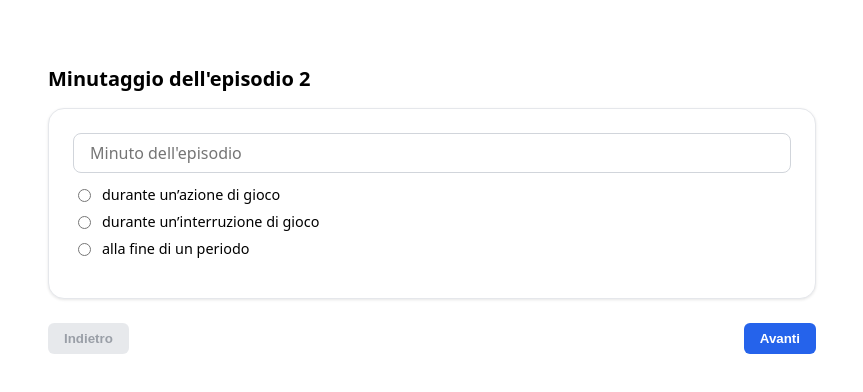
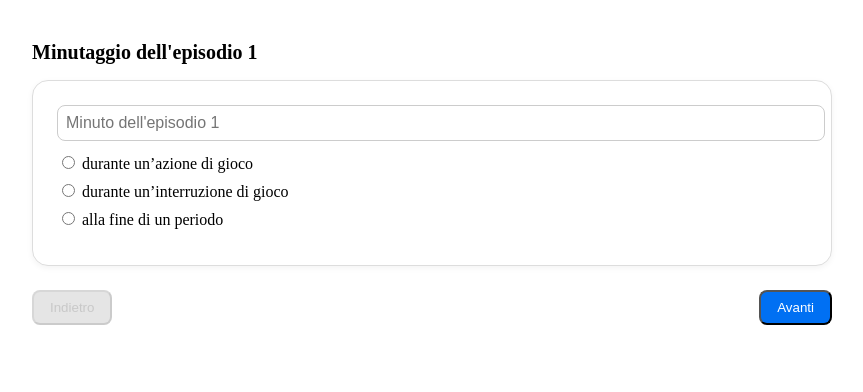
Before and after one commit to ThoEggwfo/rapporti, a Next.js app: page / in a window 1280 px wide. Shown: the top 392 px of the page, without its empty margins (208-1071 px from the left). Built offline with nearby package versions, Linux system fonts and the light colour scheme.

Commit message:
Update index.js with styled version

```diff
--- a/pages/index.js
+++ b/pages/index.js
@@ -1,6 +1,8 @@
 import { useState } from "react";
+import Head from "next/head";
 
 export default function Home() {
+  const [step, setStep] = useState(0);
   const [formData, setFormData] = useState({
     minute: "",
     situation: "",
@@ -12,340 +14,340 @@ export default function Home() {
     puckDistance: "",
     fieldZone: "",
     other: "",
+    victimStatus: "",
+    penaltyType: "",
+    rule: "",
+    comments: "",
   });
 
-  const [step, setStep] = useState(0);
+  const handleChange = (field, value) => {
+    setFormData((prev) => ({ ...prev, [field]: value }));
+  };
 
-  function handleChange(field, value) {
-    setFormData(prev => ({ ...prev, [field]: value }));
-  }
+  const groupStyle = {
+    background: "#fff",
+    padding: "1.5rem",
+    marginBottom: "1rem",
+    borderRadius: "1rem",
+    border: "1px solid #ddd",
+    boxShadow: "0 2px 6px rgba(0,0,0,0.05)",
+  };
 
-  function handleNext() {
-    setStep(prev => Math.min(prev + 1, steps.length));
-  }
+  const inputStyle = {
+    width: "100%",
+    padding: "0.5rem",
+    marginBottom: "0.75rem",
+    border: "1px solid #ccc",
+    borderRadius: "0.5rem",
+    fontSize: "1rem",
+  };
 
-  function handlePrev() {
-    setStep(prev => Math.max(prev - 1, 0));
-  }
+  const textareaStyle = {
+    ...inputStyle,
+    resize: "none",
+    height: "70vh",
+  };
 
-  // Einfaches CSS-in-JS-Styles-Objekt:
-  const styles = {
-    inputField: {
-      width: "100%",
-      border: "1px solid #d1d5db",
-      borderRadius: "8px",
-      padding: "0.5rem 1rem",
-      fontSize: "1rem",
-      fontFamily: "inherit",
-      outline: "none",
-      boxSizing: "border-box",
-      marginBottom: "0.5rem",
-      transition: "box-shadow 0.2s ease",
-    },
-    inputFieldFocus: {
-      boxShadow: "0 0 0 3px rgba(59, 130, 246, 0.5)",
-      borderColor: "#3b82f6",
-    },
-    textareaField: {
-      width: "100%",
-      border: "1px solid #d1d5db",
-      borderRadius: "8px",
-      padding: "0.5rem 1rem",
-      fontSize: "1rem",
-      fontFamily: "inherit",
-      outline: "none",
-      boxSizing: "border-box",
-      resize: "vertical",
-      marginTop: "0.5rem",
-      minHeight: "70vh",
-      transition: "box-shadow 0.2s ease",
-    },
-    radioGroup: {
+  const smallTextareaStyle = {
+    ...inputStyle,
+    resize: "none",
+    height: "20vh",
+  };
+
+  const radioGroupStyle = {
     display: "flex",
     flexDirection: "column",
-      marginTop: "0.25rem",
-      marginBottom: "1rem",
     gap: "0.5rem",
-    },
-    radioLabel: {
-      display: "flex",
-      alignItems: "center",
-      gap: "0.5rem",
-      fontSize: "0.9rem",
-      cursor: "pointer",
-      userSelect: "none",
-    },
-    radioInput: {
-      cursor: "pointer",
-      accentColor: "#2563eb",
-    },
-    fieldGroup: {
-      backgroundColor: "white",
-      borderRadius: "16px",
-      padding: "1.5rem",
-      boxShadow: "0 1px 3px rgba(0,0,0,0.1)",
-      border: "1px solid #e5e7eb",
-      marginBottom: "1rem",
-    },
-    buttonPrimary: {
-      padding: "0.5rem 1rem",
-      backgroundColor: "#2563eb",
-      color: "white",
-      borderRadius: "6px",
-      border: "none",
-      cursor: "pointer",
-      fontWeight: "600",
-      transition: "background-color 0.2s ease",
-    },
-    buttonPrimaryHover: {
-      backgroundColor: "#1d4ed8",
-    },
-    buttonDisabled: {
-      backgroundColor: "#d1d5db",
-      cursor: "not-allowed",
-      opacity: 0.5,
-    },
-    buttonSecondary: {
-      padding: "0.5rem 1rem",
-      backgroundColor: "#e5e7eb",
-      color: "#374151",
-      borderRadius: "6px",
-      border: "none",
-      cursor: "pointer",
-      fontWeight: "600",
-      transition: "background-color 0.2s ease",
-    },
-    buttonSecondaryHover: {
-      backgroundColor: "#d1d5db",
-    },
+    marginBottom: "0.75rem",
   };
 
-  // Für Fokus-Handling bei Input/textarea (damit man Schatten anwendet) kann man useState verwenden:
-  const [focusedInput, setFocusedInput] = useState(null);
-
-  // Beispiel: Eingabefeld mit Fokus-Style:
-  function InputField({ value, onChange, placeholder, name }) {
-    const isFocused = focusedInput === name;
-    return (
+  const steps = [
+    {
+      label: "Minutaggio dell'episodio 1",
+      content: (
+        <div style={groupStyle}>
           <input
-        name={name}
-        value={value}
-        onChange={e => onChange(e.target.value)}
-        placeholder={placeholder}
-        style={{
-          ...styles.inputField,
-          ...(isFocused ? styles.inputFieldFocus : {}),
-        }}
-        onFocus={() => setFocusedInput(name)}
-        onBlur={() => setFocusedInput(null)}
+            style={inputStyle}
+            placeholder="Minuto dell'episodio 1"
+            value={formData.minute}
+            onChange={(e) => handleChange("minute", e.target.value)}
           />
-    );
-  }
-
-  function TextareaField({ value, onChange, placeholder, name }) {
-    const isFocused = focusedInput === name;
-    return (
-      <textarea
-        name={name}
-        value={value}
-        onChange={e => onChange(e.target.value)}
-        placeholder={placeholder}
-        style={{
-          ...styles.textareaField,
-          ...(isFocused ? styles.inputFieldFocus : {}),
-        }}
-        onFocus={() => setFocusedInput(name)}
-        onBlur={() => setFocusedInput(null)}
-      />
-    );
-  }
-
-  function RadioGroup({ name, options, selected, onChange, label }) {
-    return (
-      <div style={styles.radioGroup}>
-        {label && <p style={{ fontWeight: "600", fontSize: "0.9rem" }}>{label}</p>}
-        {options.map((opt) => (
-          <label key={opt} style={styles.radioLabel}>
+          <div style={radioGroupStyle}>
+            {[
+              "durante un’azione di gioco",
+              "durante un’interruzione di gioco",
+              "alla fine di un periodo",
+            ].map((val) => (
+              <label key={val}>
                 <input
                   type="radio"
-              name={name}
-              value={opt}
-              checked={selected === opt}
-              onChange={e => onChange(e.target.value)}
-              style={styles.radioInput}
-            />
-            {opt}
+                  name="situation"
+                  value={val}
+                  checked={formData.situation === val}
+                  onChange={(e) => handleChange("situation", e.target.value)}
+                />{" "}
+                {val}
               </label>
             ))}
           </div>
-    );
-  }
-
-  const FieldGroup = ({ children }) => (
-    <div style={styles.fieldGroup}>{children}</div>
-  );
-
-  const steps = [
-    {
-      label: "Minutaggio dell'episodio 2",
-      content: (
-        <FieldGroup>
-          <InputField
-            name="minute"
-            placeholder="Minuto dell'episodio"
-            value={formData.minute}
-            onChange={val => handleChange("minute", val)}
-          />
-          <RadioGroup
-            name="situation"
-            options={[
-              "durante un’azione di gioco",
-              "durante un’interruzione di gioco",
-              "alla fine di un periodo",
-            ]}
-            selected={formData.situation}
-            onChange={val => handleChange("situation", val)}
-          />
-        </FieldGroup>
+        </div>
       ),
     },
     {
       label: "Giocatore in fallo",
       content: (
-        <FieldGroup>
-          <InputField
-            name="playerName"
+        <div style={groupStyle}>
+          <input
+            style={inputStyle}
             placeholder="Nome del giocatore"
             value={formData.playerName}
-            onChange={val => handleChange("playerName", val)}
+            onChange={(e) => handleChange("playerName", e.target.value)}
           />
-          <InputField
-            name="playerNumber"
+          <input
+            style={inputStyle}
             placeholder="Numero di maglia"
             value={formData.playerNumber}
-            onChange={val => handleChange("playerNumber", val)}
+            onChange={(e) => handleChange("playerNumber", e.target.value)}
           />
-          <RadioGroup
+          <div style={radioGroupStyle}>
+            {["squadra di casa", "squadra ospite"].map((val) => (
+              <label key={val}>
+                <input
+                  type="radio"
                   name="teamType"
-            options={["squadra di casa", "squadra ospite"]}
-            selected={formData.teamType}
-            onChange={val => handleChange("teamType", val)}
-          />
-          <InputField
-            name="teamName"
+                  value={val}
+                  checked={formData.teamType === val}
+                  onChange={(e) => handleChange("teamType", e.target.value)}
+                />{" "}
+                {val}
+              </label>
+            ))}
+          </div>
+          <input
+            style={inputStyle}
             placeholder="Nome della squadra"
             value={formData.teamName}
-            onChange={val => handleChange("teamName", val)}
+            onChange={(e) => handleChange("teamName", e.target.value)}
           />
-        </FieldGroup>
+        </div>
       ),
     },
     {
       label: "Descrizione dell'azione",
       content: (
-        <FieldGroup>
-          <TextareaField
-            name="action"
+        <div style={groupStyle}>
+          <textarea
+            style={textareaStyle}
             placeholder="Descrizione dettagliata dell'azione"
             value={formData.action}
-            onChange={val => handleChange("action", val)}
+            onChange={(e) => handleChange("action", e.target.value)}
           />
-        </FieldGroup>
+        </div>
       ),
     },
     {
-      label: "Posizione in campo",
+      label: "Posizione sul campo",
       content: (
-        <FieldGroup>
-          <RadioGroup
-            name="puckDistance"
-            label="Distanza dal disco:"
-            options={[
+        <div style={groupStyle}>
+          <div style={radioGroupStyle}>
+            <strong>Distanza dal disco:</strong>
+            {[
               "vicino al disco/all'azione di gioco",
               "lontano dal disco/all'azione di gioco",
-            ]}
-            selected={formData.puckDistance}
-            onChange={val => handleChange("puckDistance", val)}
-          />
-          <RadioGroup
+            ].map((val) => (
+              <label key={val}>
+                <input
+                  type="radio"
+                  name="puckDistance"
+                  value={val}
+                  checked={formData.puckDistance === val}
+                  onChange={(e) => handleChange("puckDistance", e.target.value)}
+                />{" "}
+                {val}
+              </label>
+            ))}
+          </div>
+          <div style={radioGroupStyle}>
+            <strong>Zona del campo:</strong>
+            {["lungo la balaustra", "a centro pista", "davanti alla porta"].map(
+              (val) => (
+                <label key={val}>
+                  <input
+                    type="radio"
                     name="fieldZone"
-            label="Zona del campo:"
-            options={[
-              "lungo la balaustra",
-              "a centro pista",
-              "davanti alla porta",
-            ]}
-            selected={formData.fieldZone}
-            onChange={val => handleChange("fieldZone", val)}
-          />
-          <TextareaField
-            name="other"
+                    value={val}
+                    checked={formData.fieldZone === val}
+                    onChange={(e) => handleChange("fieldZone", e.target.value)}
+                  />{" "}
+                  {val}
+                </label>
+              )
+            )}
+          </div>
+          <textarea
+            style={smallTextareaStyle}
             placeholder="Altro"
             value={formData.other}
-            onChange={val => handleChange("other", val)}
+            onChange={(e) => handleChange("other", e.target.value)}
           />
-        </FieldGroup>
+        </div>
+      ),
+    },
+    {
+      label: "Condizione del giocatore colpito",
+      content: (
+        <div style={groupStyle}>
+          <div style={radioGroupStyle}>
+            {[
+              "ha dovuto ricevere cure mediche",
+              "ha ripreso subito la partita",
+              "ha ripreso la partita dopo qualche cambio",
+              "non ha più ripreso la partita",
+            ].map((val) => (
+              <label key={val}>
+                <input
+                  type="radio"
+                  name="victimStatus"
+                  value={val}
+                  checked={formData.victimStatus === val}
+                  onChange={(e) =>
+                    handleChange("victimStatus", e.target.value)
+                  }
+                />{" "}
+                {val}
+              </label>
+            ))}
+          </div>
+        </div>
+      ),
+    },
+    {
+      label: "Tipo di penalità e regola",
+      content: (
+        <div style={groupStyle}>
+          <div style={radioGroupStyle}>
+            {[
+              "di cattiva condotta (10’)",
+              "partita di cattiva condotta (20’)",
+              "maggiore + partita cattiva condotta (5’+20’)",
+            ].map((val) => (
+              <label key={val}>
+                <input
+                  type="radio"
+                  name="penaltyType"
+                  value={val}
+                  checked={formData.penaltyType === val}
+                  onChange={(e) =>
+                    handleChange("penaltyType", e.target.value)
+                  }
+                />{" "}
+                {val}
+              </label>
+            ))}
+          </div>
+          <input
+            style={inputStyle}
+            placeholder="Regola e descrizione (es. art. 50.3 – Kneeing)"
+            value={formData.rule}
+            onChange={(e) => handleChange("rule", e.target.value)}
+          />
+        </div>
+      ),
+    },
+    {
+      label: "Commenti finali",
+      content: (
+        <div style={groupStyle}>
+          <textarea
+            style={textareaStyle}
+            placeholder="Ulteriori commenti (facoltativi)"
+            value={formData.comments}
+            onChange={(e) => handleChange("comments", e.target.value)}
+          />
+        </div>
       ),
     },
   ];
 
+  const isLastStep = step === steps.length;
+  const handleNext = () => setStep((prev) => Math.min(prev + 1, steps.length));
+  const handlePrev = () => setStep((prev) => Math.max(prev - 1, 0));
+
+  const generateText = () => {
+    return `Al minuto ${formData.minute}, ${formData.situation}, il giocatore ${formData.playerName} n. ${formData.playerNumber},
+squadra ${formData.teamType} (${formData.teamName}), ha compiuto l'azione seguente: ${formData.action}.
+Posizione: ${formData.puckDistance}, ${formData.fieldZone}. Note aggiuntive: ${formData.other}.
+Condizione del giocatore colpito: ${formData.victimStatus}.
+Penalità: ${formData.penaltyType}. Regola: ${formData.rule}.
+Commenti finali: ${formData.comments}`;
+  };
+
   return (
-    <main
-      style={{
-        maxWidth: "768px",
-        margin: "2rem auto",
-        padding: "1rem",
-        fontFamily: "system-ui, sans-serif",
-      }}
-    >
+    <>
+      <Head>
+        <title>Rapporto arbitrale GAHG</title>
+      </Head>
+      <main style={{ maxWidth: "800px", margin: "0 auto", padding: "1rem" }}>
         {step < steps.length ? (
           <>
-          <h2 style={{ fontSize: "1.25rem", fontWeight: "600", marginBottom: "1rem" }}>
+            <h2 style={{ fontSize: "1.25rem", marginBottom: "1rem" }}>
               {steps[step].label}
             </h2>
             {steps[step].content}
-          <div
-            style={{
-              display: "flex",
-              justifyContent: "space-between",
-              marginTop: "1.5rem",
-            }}
-          >
+            <div style={{ display: "flex", justifyContent: "space-between", marginTop: "1.5rem" }}>
               <button
                 onClick={handlePrev}
                 disabled={step === 0}
                 style={{
-                ...styles.buttonSecondary,
-                ...(step === 0 ? styles.buttonDisabled : {}),
+                  padding: "0.5rem 1rem",
+                  background: "#ccc",
+                  borderRadius: "0.5rem",
+                  opacity: step === 0 ? 0.5 : 1,
                 }}
               >
                 Indietro
               </button>
-            <button onClick={handleNext} style={styles.buttonPrimary}>
+              <button
+                onClick={handleNext}
+                style={{
+                  padding: "0.5rem 1rem",
+                  background: "#0070f3",
+                  color: "#fff",
+                  borderRadius: "0.5rem",
+                }}
+              >
                 Avanti
               </button>
             </div>
           </>
         ) : (
           <div>
-          <h2 style={{ fontSize: "1.25rem", fontWeight: "600", marginBottom: "1rem" }}>
-            Rapporto Finale
-          </h2>
+            <h2 style={{ fontSize: "1.25rem", marginBottom: "1rem" }}>Rapporto Finale</h2>
             <pre
               style={{
                 whiteSpace: "pre-wrap",
-              backgroundColor: "#f3f4f6",
+                background: "#f3f3f3",
                 padding: "1rem",
-              borderRadius: "8px",
+                borderRadius: "0.5rem",
               }}
             >
-            {JSON.stringify(formData, null, 2)}
+              {generateText()}
             </pre>
-          <button onClick={() => setStep(0)} style={{ ...styles.buttonPrimary, marginTop: "1rem" }}>
+            <button
+              onClick={() => setStep(0)}
+              style={{
+                marginTop: "1rem",
+                padding: "0.5rem 1rem",
+                background: "#0070f3",
+                color: "#fff",
+                borderRadius: "0.5rem",
+              }}
+            >
               Modifica
             </button>
           </div>
         )}
       </main>
+    </>
   );
 }
```
Lines whose indentation alone changed are shown as unchanged.
